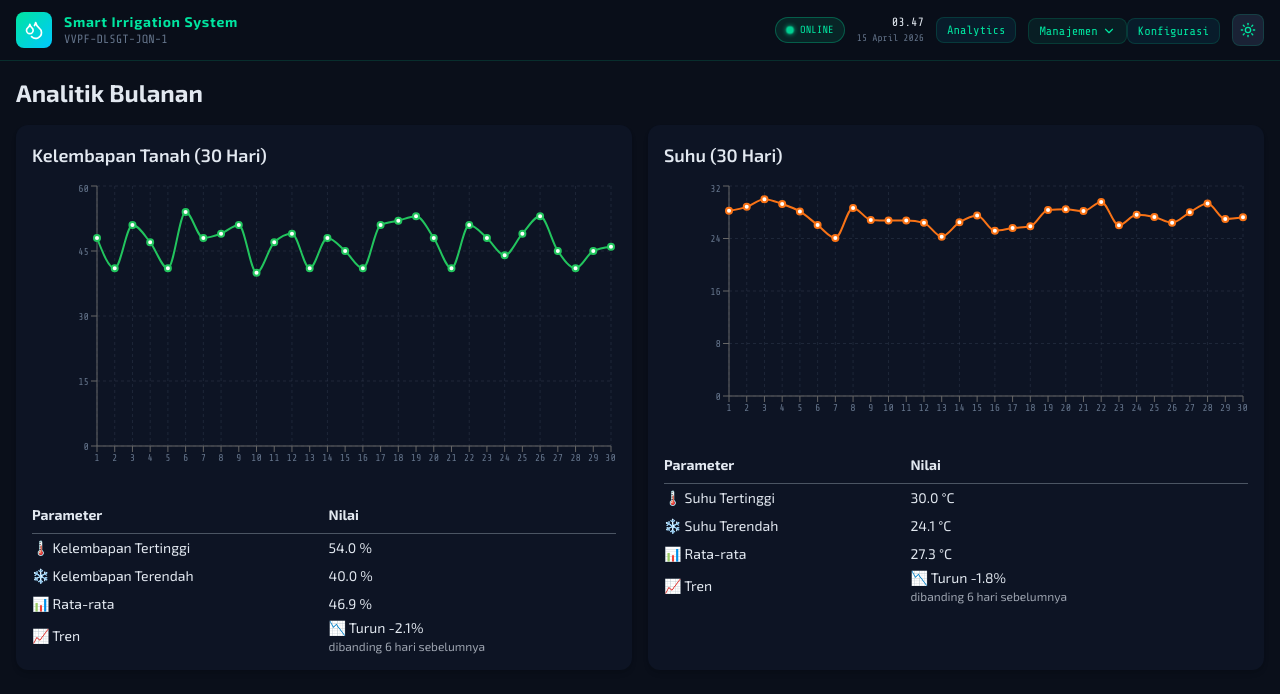
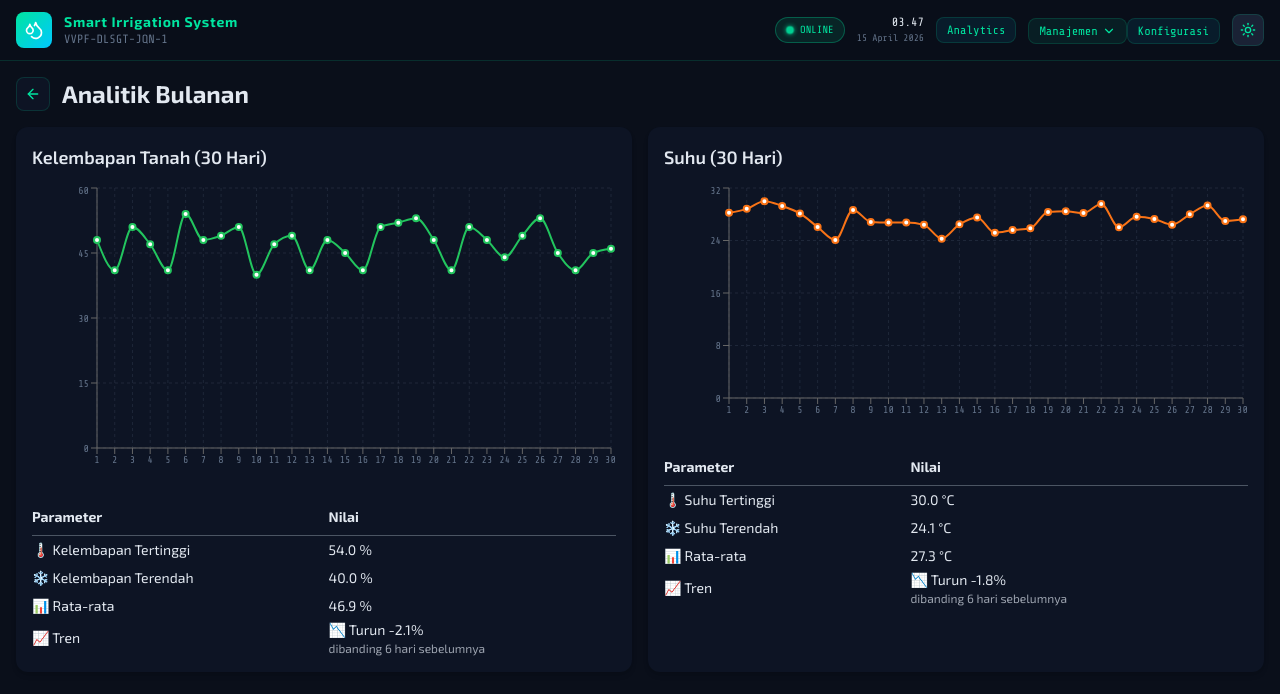
Before and after one commit to YanDaffaPutraLiandhie/PBL-KELOMPOK-3, a Next.js app in the folder my-app/: page /analytics in a window 1280 px wide. Shown: the top 694 px of the page. Built offline with nearby package versions, Linux system fonts and the light colour scheme.

Commit message:
feat: add button back to dashboard

```diff
--- a/my-app/src/pages/analytics/index.tsx
+++ b/my-app/src/pages/analytics/index.tsx
@@ -3,6 +3,8 @@ import { useState } from "react";
 import Header from "@/components/Header";
 import ChartKelembapan from "@/components/analytics/chartKelembapan";
 import ChartSuhu from "@/components/analytics/chartSuhu";
+import Link from "next/link";
+import { ArrowLeft } from "lucide-react";
 
 export default function Analitik() {
   const [theme, setTheme] = useState<"dark" | "light">("dark");
@@ -34,7 +36,24 @@ export default function Analitik() {
           />
 
           <main className="px-4 pb-8 pt-4 max-w-7xl mx-auto">
-            <h1 className="text-2xl font-bold mb-4">Analitik Bulanan</h1>
+            <div className="flex items-center gap-3 mb-4">
+              <Link href="/">
+                <button
+                  className="p-2 rounded-lg transition-all hover:scale-110"
+                  style={{
+                    background: "var(--bg-800)",
+                    border: "1px solid var(--border)",
+                  }}
+                >
+                  <ArrowLeft
+                    className="w-4 h-4"
+                    style={{ color: "var(--primary)" }}
+                  />
+                </button>
+              </Link>
+
+              <h1 className="text-2xl font-bold">Analitik Bulanan</h1>
+            </div>
 
             <div className="grid grid-cols-1 lg:grid-cols-2 gap-4">
               <ChartKelembapan />
```
